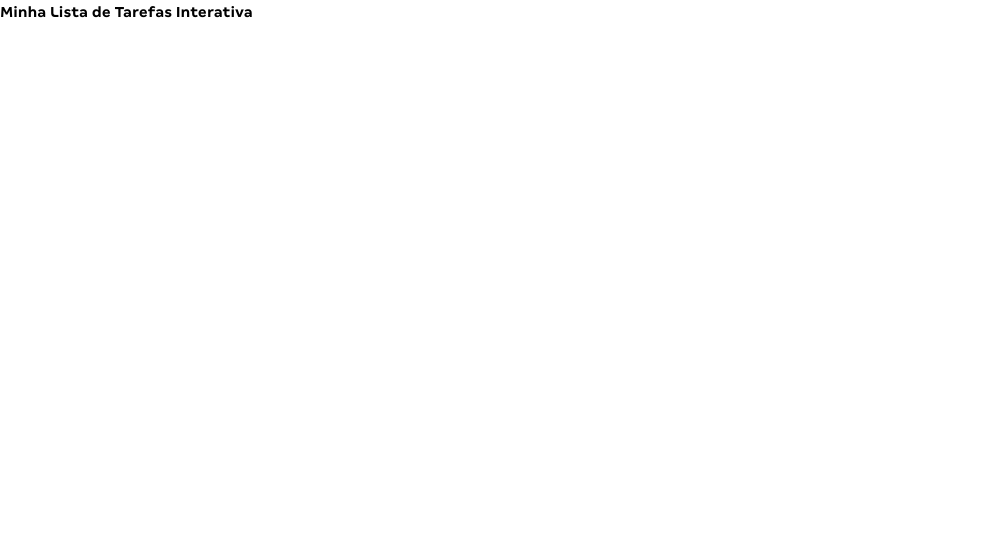
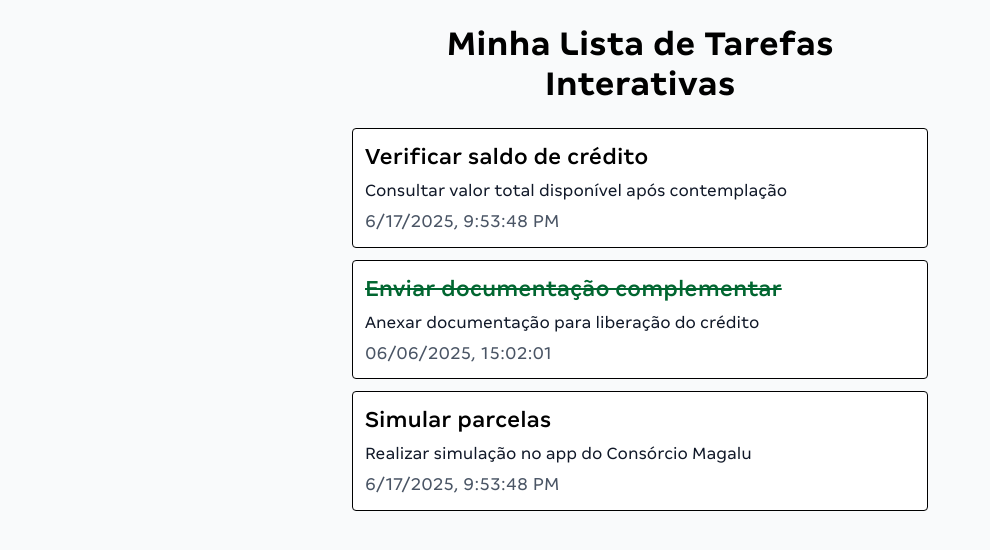
Before and after one commit to joaocarloshespanhol/minha-lista-interativa, a Next.js app: page / in a window 1280 px wide. Shown: the top 550 px of the page, without its empty margins (0-990 px from the left). Built offline with nearby package versions, Linux system fonts and the light colour scheme.

Commit message:
feat: lista inicial de tarefas mockadas + data de criação

```diff
--- a/src/app/layout.jsx
+++ b/src/app/layout.jsx
@@ -2,13 +2,13 @@ import { magaluFont } from '../fonts/magaluFont'
 import "./globals.css";
 
 export const metadata = {
-  title: "Create Next App",
-  description: "Generated by create next app",
+  title: "Minha Lista de Tarefas Interativas",
+  description: "Prova técnica Frontend - Consórcio Magalu",
 };
 
 export default function RootLayout({ children }) {
   return (
-    <html lang="en">
+    <html lang="pt">
       <body
         className={`${magaluFont.variable} antialiased`}
       >
--- a/src/app/page.jsx
+++ b/src/app/page.jsx
@@ -1,15 +1,72 @@
+'use client'
+
+import { useEffect, useState } from 'react';
+
 // import Image from "next/image";
 
+const initialTasks = [
+  {
+    id: 1,
+    name: 'Verificar saldo de crédito',
+    description: 'Consultar valor total disponível após contemplação',
+    status: 'pendente',
+    createdate: new Date().toLocaleString()
+  },
+  {
+    id: 2,
+    name: 'Enviar documentação complementar',
+    description: 'Anexar documentação para liberação do crédito',
+    status: 'concluída',
+    createdatefix: '06/06/2025, 15:02:01',
+  },
+  {
+    id: 3,
+    name: 'Simular parcelas',
+    description: 'Realizar simulação no app do Consórcio Magalu',
+    status: 'pendente',
+    createdate: new Date().toLocaleString()
+  },
+];
+
 export default function Home() {
+  const [tasks, setTasks] = useState([]);
+
+  useEffect(() => {
+    setTasks(initialTasks);
+  }, []);
+
+  useEffect(() => {
+  const fixedDate = initialTasks.map(task => ({
+    ...task,
+    createdate: task.createdatefix || task.createdate
+  }));
+  setTasks(fixedDate);
+}, []);
+
   return (
-    <div className="">
-      <main className="font-black">
-        <h1>Minha Lista de Tarefas Interativa</h1>
+    <>
+      <main className="min-h-screen bg-gray-50 p-6">
+        <div className="max-w-xl mx-auto">
+          <h1 className="text-4xl font-bold mb-6 text-center">Minha Lista de Tarefas Interativas</h1>
+
+        <ul className="space-y-3 text-2xl">
+          {tasks.map(task => (
+            <li
+              key={task.id}
+              className="flex justify-between items-start p-3 border rounded bg-white"
+            >
+          <div className="flex flex-col gap-1">
+            <p className={`font-medium ${task.status === 'concluída' ? 'line-through text-green-800' : 'text-black'}`}>
+              {task.name}
+            </p>
+              <p className="text-lg text-gray-900">{task.description}</p>
+                <small className="text-gray-600">{task.createdate}</small>
+          </div>
+            </li>
+  ))}
+        </ul>
+        </div>
       </main>
-
-      <footer className="">
-
-      </footer>
-    </div>
+    </>
   );
 }
```
